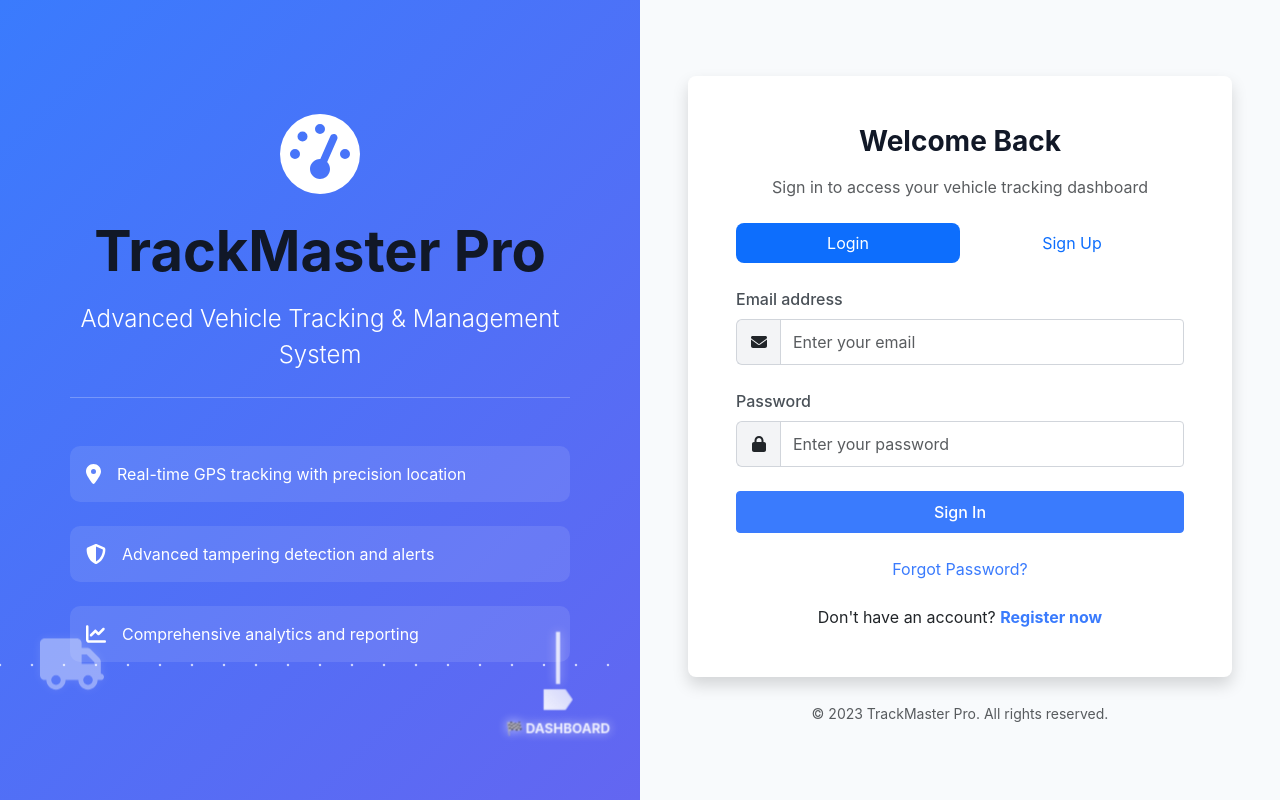
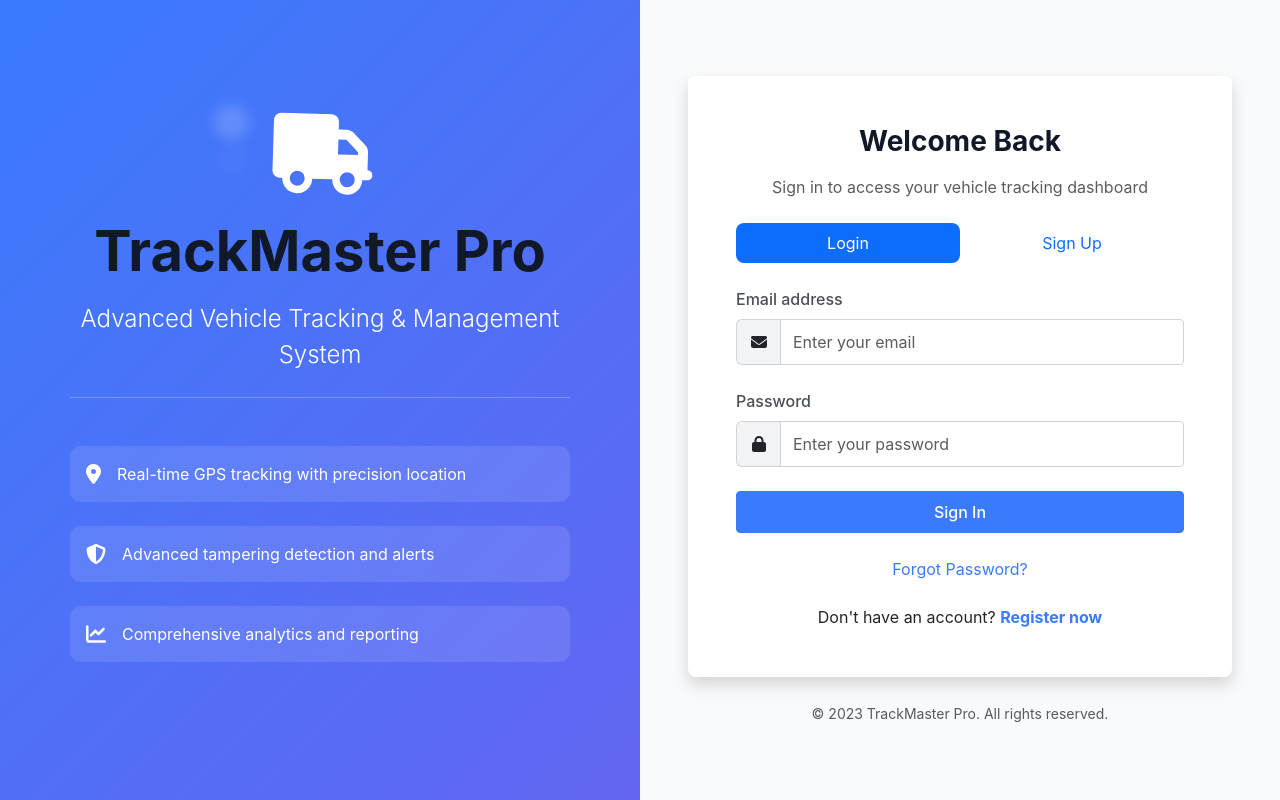
Before and after one commit to cepdnaclk/e20-3yp-Smart-Vehicle-Tracking-and-Management-System, a React (Vite) app in the folder code/admin-frontend/: page /login in a window 1280 px wide. Built offline with nearby package versions, Linux system fonts and the light colour scheme; what chartjs-plugin-datalabels would draw is missing.

Commit message:
update the login animation

```diff
--- a/code/admin-frontend/src/pages/Login.jsx
+++ b/code/admin-frontend/src/pages/Login.jsx
@@ -111,10 +111,62 @@ function Login() {
           <div className="position-relative z-1 text-center" style={{ maxWidth: "500px" }}>
             <motion.div
               initial={{ y: 20, opacity: 0 }}
-              animate={{ y: 0, opacity: 1 }}
+              animate={{ y: 0, opacity: 1, scale: 1 }}
               transition={{ delay: 0.2, duration: 0.5 }}
             >
-              <FontAwesomeIcon icon={faTachometerAlt} className="fa-5x mb-4" />
+              <motion.div
+                animate={{
+                  x: [0, -3, 3, -3, 3, 0],
+                  rotate: [0, -2, 2, -2, 2, 0]
+                }}
+                transition={{
+                  duration: 0.8,
+                  ease: "easeInOut",
+                  repeat: Infinity,
+                  repeatType: "reverse"
+                }}
+              >
+                <FontAwesomeIcon icon={faTruck} className="fa-5x mb-4" />
+              </motion.div>
+              {/* Smoke effect */}
+              <div className="position-absolute" style={{ bottom: 500, left: '35%', transform: 'translateX(-50%)', zIndex: 1 }}>
+                <motion.div
+                  initial={{ opacity: 1, scale: 0.5, x: 0, y: 0 }}
+                  animate={{ opacity: 0, scale: 1.5, x: -20, y: -20 }}
+                  transition={{
+                    duration: 2,
+                    ease: "easeOut",
+                    repeat: Infinity,
+                    delay: 0.5
+                  }}
+                  style={{
+                    width: '30px',
+                    height: '30px',
+                    backgroundColor: 'rgba(255, 255, 255, 0.5)',
+                    borderRadius: '50%',
+                    filter: 'blur(5px)'
+                  }}
+                />
+                 <motion.div
+                  initial={{ opacity: 1, scale: 0.4, x: 0, y: 0 }}
+                  animate={{ opacity: 0, scale: 1.2, x: -15, y: -15 }}
+                  transition={{
+                    duration: 2.5,
+                    ease: "easeOut",
+                    repeat: Infinity,
+                    delay: 1
+                  }}
+                  style={{
+                    width: '25px',
+                    height: '25px',
+                    backgroundColor: 'rgba(255, 255, 255, 0.4)',
+                    borderRadius: '50%',
+                    filter: 'blur(4px)',
+                     marginTop: '10px',
+                     marginLeft: '5px'
+                  }}
+                />
+              </div>
               <h1 className="display-4 fw-bold mb-3">TrackMaster Pro</h1>
               <p className="lead fs-4 mb-4">Advanced Vehicle Tracking & Management System</p>
               <hr className="my-4 opacity-25" />
@@ -148,156 +200,9 @@ function Login() {
           </div>
 
           {/* Background pattern with truck animation */}
-          <div className="position-absolute w-100 h-100 top-0 left-0 overflow-hidden">
-            {/* Track path */}
-            <div className="position-absolute w-100" style={{ bottom: '15%', left: 0, zIndex: 1 }}>
-              <svg className="w-100" height="30" viewBox="0 0 1000 30">
-                <defs>
-                  <linearGradient id="trackGradient" x1="0%" y1="0%" x2="100%" y2="0%">
-                    <stop offset="0%" stopColor="rgba(255,255,255,0.3)" />
-                    <stop offset="100%" stopColor="rgba(255,255,255,0.6)" />
-                  </linearGradient>
-                </defs>
-                <path
-                  d="M0,15 L1000,15"
-                  stroke="url(#trackGradient)"
-                  strokeWidth="4"
-                  strokeLinecap="round"
-                />
-                {Array.from({ length: 20 }).map((_, i) => (
-                  <circle
-                    key={i}
-                    cx={i * 50}
-                    cy="15"
-                    r="2"
-                    fill="rgba(255,255,255,0.7)"
-                  />
-                ))}
-              </svg>
-            </div>
 
-            {/* Moving truck animation */}
-            <motion.div
-              className="position-absolute"
-              animate={{
-                x: isLoading
-                  ? '85%'
-                  : password.length
-                    ? `${Math.min(password.length * 8, 70)}%`
-                    : '0%',
-                scale: password.length || isLoading ? 1 : 0.8,
-                opacity: password.length || isLoading ? 1 : 0.4,
-              }}
-              transition={{
-                type: isLoading ? "tween" : "spring",
-                duration: isLoading ? 1.5 : 0.5,
-                ease: isLoading ? "easeInOut" : "easeOut",
-                stiffness: 260,
-                damping: 20
-              }}
-              style={{
-                bottom: '13%',
-                left: '5%',
-                zIndex: 2,
-                transformOrigin: "center center"
-              }}
-            >
-              <div className="d-flex flex-column align-items-center">
-                <motion.div
-                  animate={{
-                    rotate: isLoading ? [0, 5, -5, 0] : 0,
-                    y: isLoading ? [0, -3, 0] : 0
-                  }}
-                  transition={{
-                    rotate: { duration: 0.2, repeat: isLoading ? Infinity : 0 },
-                    y: { duration: 0.3, repeat: isLoading ? Infinity : 0 }
-                  }}
-                >
-                  <FontAwesomeIcon
-                    icon={faTruck}
-                    className="text-white"
-                    style={{
-                      fontSize: '4rem',
-                      filter: password.length || isLoading
-                        ? 'drop-shadow(0 0 15px rgba(255,255,255,0.8)) drop-shadow(0 0 30px rgba(255,255,255,0.5))'
-                        : 'drop-shadow(0 0 5px rgba(255,255,255,0.3))'
-                    }}
-                  />
-                </motion.div>
+          {/* Destination flag */}
 
-                {/* Speed lines when loading */}
-                {isLoading && (
-                  <motion.div
-                    className="position-absolute"
-                    initial={{ opacity: 0 }}
-                    animate={{ opacity: [0, 1, 0], x: [-20, -40] }}
-                    transition={{ duration: 0.2, repeat: Infinity }}
-                    style={{ left: '-30px', top: '20px' }}
-                  >
-                    {Array.from({ length: 4 }).map((_, i) => (
-                      <motion.div
-                        key={i}
-                        animate={{
-                          x: [-10, -30],
-                          opacity: [0, 1, 0]
-                        }}
-                        transition={{
-                          duration: 0.15,
-                          delay: i * 0.05,
-                          repeat: Infinity
-                        }}
-                        style={{
-                          width: '18px',
-                          height: '2px',
-                          background: 'rgba(255,255,255,0.9)',
-                          marginBottom: '2px',
-                          borderRadius: '1px'
-                        }}
-                      />
-                    ))}
-                  </motion.div>
-                )}
-              </div>
-            </motion.div>
-
-            {/* Destination flag */}
-            <motion.div
-              className="position-absolute d-flex flex-column align-items-center"
-              style={{ right: '5%', bottom: '8%' }}
-              animate={{
-                scale: isLoading ? [1, 1.3, 1] : [1, 1.1, 1],
-                opacity: isLoading ? [0.8, 1, 0.8] : 0.9
-              }}
-              transition={{ duration: 0.4, repeat: Infinity }}
-            >
-              <div
-                style={{
-                  width: '4px',
-                  height: '50px',
-                  background: 'rgba(255,255,255,0.9)',
-                  marginBottom: '5px',
-                  boxShadow: '0 0 10px rgba(255,255,255,0.5)'
-                }}
-              />
-              <motion.div
-                animate={{
-                  x: [0, 5, 0],
-                  rotateY: [0, 20, 0]
-                }}
-                transition={{ duration: 0.5, repeat: Infinity }}
-                style={{
-                  width: '28px',
-                  height: '20px',
-                  background: 'linear-gradient(45deg, #fff, rgba(255,255,255,0.8))',
-                  clipPath: 'polygon(0 0, 75% 0, 100% 50%, 75% 100%, 0 100%)',
-                  boxShadow: '0 0 20px rgba(255,255,255,0.9)'
-                }}
-              />
-              <small className="text-white mt-2 fw-bold" style={{ fontSize: '0.8rem', textShadow: '0 0 10px rgba(255,255,255,0.8)' }}>
-                🏁 DASHBOARD
-              </small>
-            </motion.div>
-          </div>
         </motion.div>
 
         {/* Right side - Login/Signup Form */}
```
